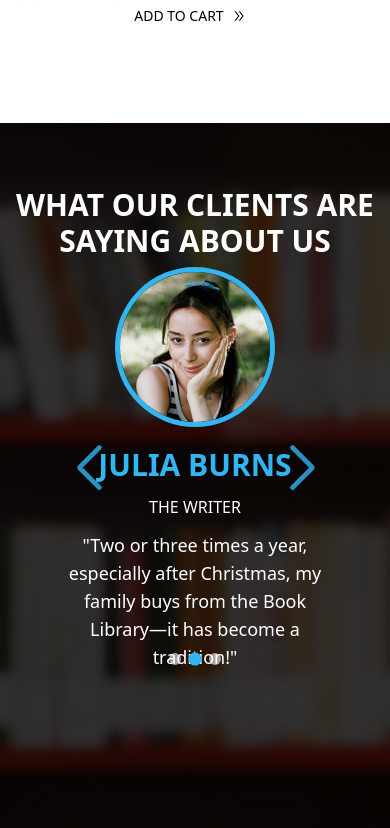
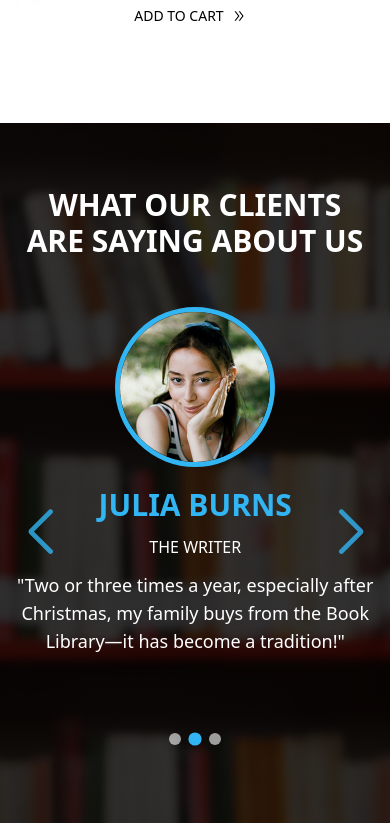
Before and after one commit to emmanuel-cruz-dev/literarium, a React (Vite) app: page / in a window 390 px wide. Shown: the part 7396-8224 px from the top of the page. Built offline with nearby package versions, Linux system fonts and the light colour scheme.

Commit message:
Testimonies responsive

```diff
--- a/src/components/Testimonies.tsx
+++ b/src/components/Testimonies.tsx
@@ -49,14 +49,14 @@ const TestimoniesCard: FC<TestimoniesCardProps> = ({
   return (
     <article className="flex flex-col gap-5 justify-center items-center h-full">
       <figure className="testimonies__card-container">
-        <img className="object-cover" src={image} alt="" />
+        <img className="object-cover" src={image} alt={name} />
       </figure>
       <div className="flex flex-col gap-3 [&>h4]:uppercase justify-center text-center text-white">
         <h3 className="text__accent-color uppercase font-bold text-3xl">
           {name}
         </h3>
         <h4>{occupation}</h4>
-        <p className="text-lg">"{description}"</p>
+        <p className="text-lg mb-12">"{description}"</p>
       </div>
     </article>
   );
@@ -65,7 +65,7 @@ const TestimoniesCard: FC<TestimoniesCardProps> = ({
 const Testimonies = () => {
   return (
     <section className="testimonies" id="testimonies">
-      <article className="py-16">
+      <article className="w-11/12 mx-auto flex flex-col justify-center gap-12 py-16 h-full">
         <h2 className="text-center uppercase text-white font-bold text-3xl">
           What Our Clients Are Saying About Us
         </h2>
@@ -86,7 +86,7 @@ const Testimonies = () => {
               delay: 5000,
               disableOnInteraction: false,
             }}
-            className="w-2/3 h-[420px]" // Clases de Tailwind
+            className="lg:w-2/3 h-full" // Clases de Tailwind
           >
             {testimoniesArr.map((testimony) => (
               <SwiperSlide key={testimony.id}>
--- a/src/styles/App.css
+++ b/src/styles/App.css
@@ -408,7 +408,7 @@ body {
   background-position: center;
   background-repeat: no-repeat;
   width: 100vw;
-  height: 100vh;
+  /* height: 100vh; */
 }
 
 .testimonies__card-container {
```
